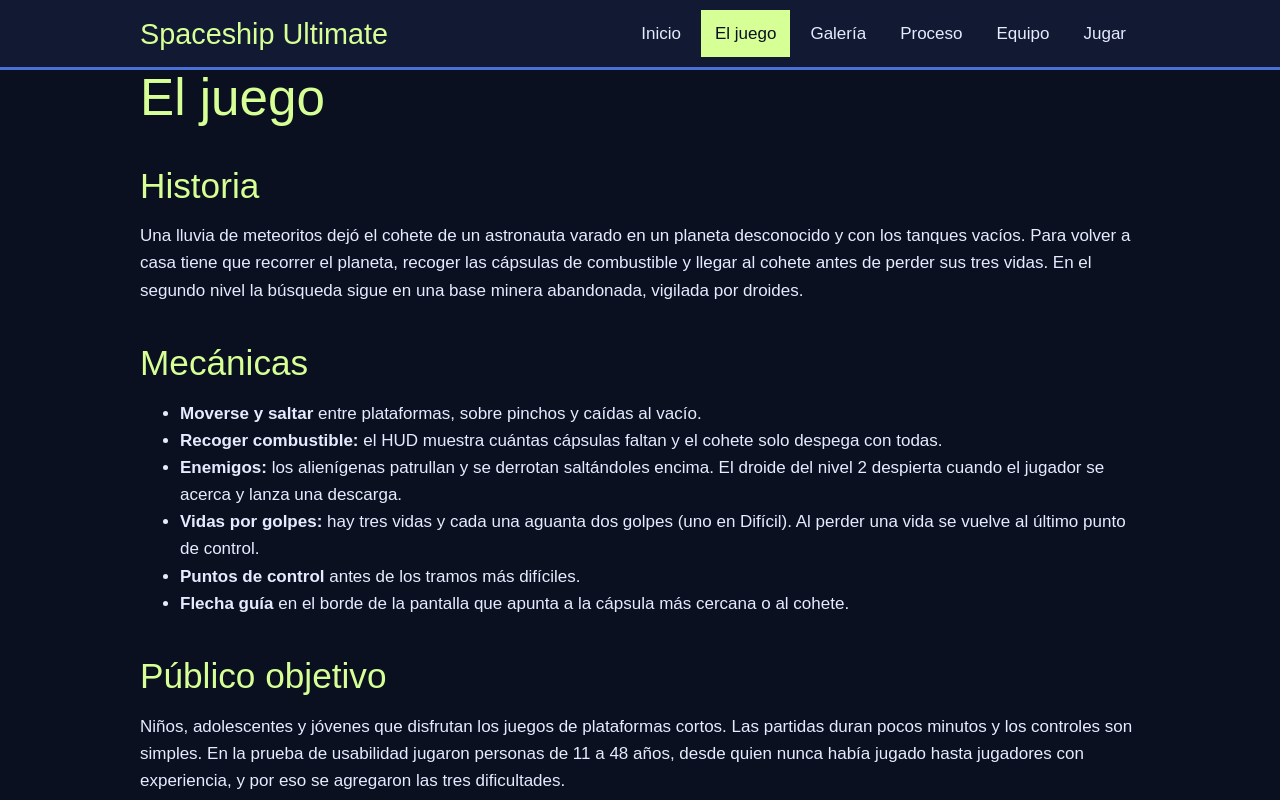
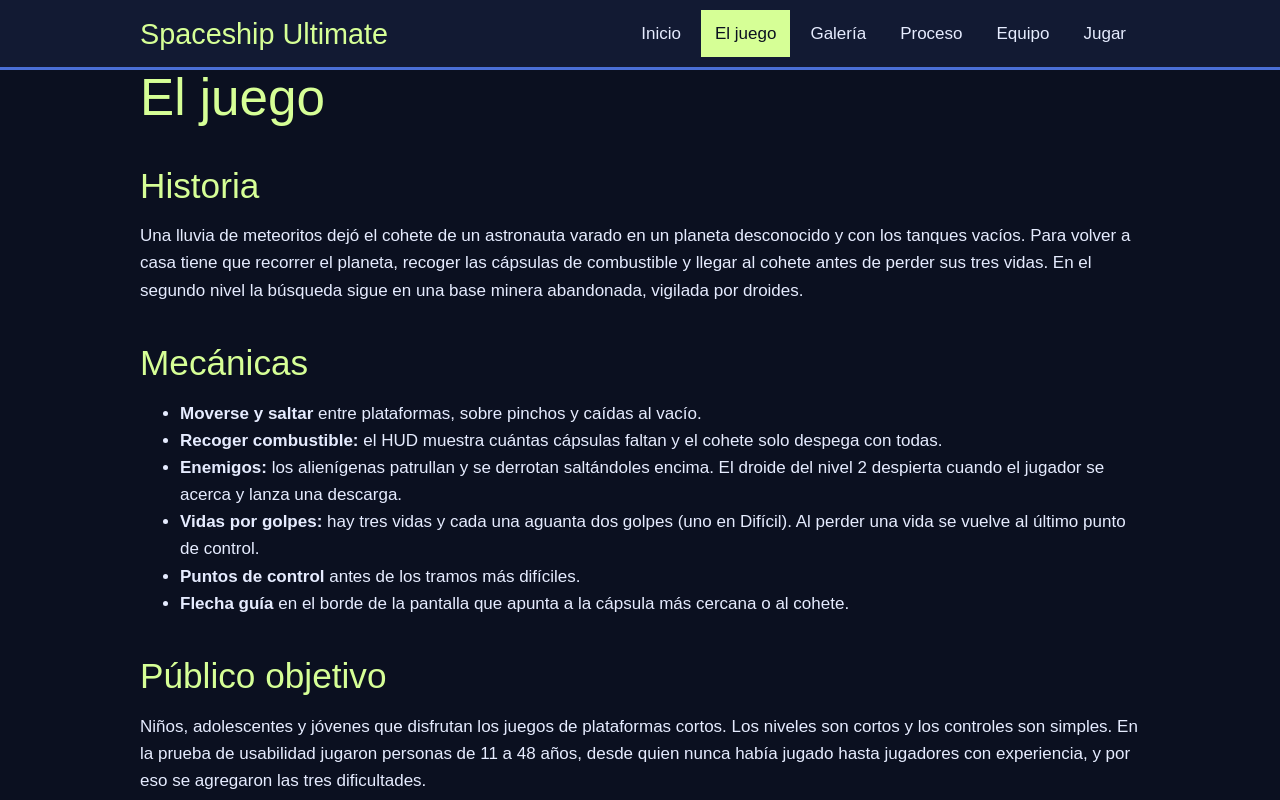
Before and after one commit to edle18/edle18.github.io, a plain HTML site: page juego.html in a window 1280 px wide. Shown: the top 800 px of the page. Drawn offline with Linux system fonts and the light colour scheme; a web font is replaced by a local one.

Commit message:
Ajuste de texto en El juego

```diff
--- a/juego.html
+++ b/juego.html
@@ -57,8 +57,8 @@
 
     <section class="aparecer">
       <h2>Público objetivo</h2>
-      <p>Niños, adolescentes y jóvenes que disfrutan los juegos de plataformas cortos. Las partidas duran pocos
-        minutos y los controles son simples. En la prueba de usabilidad jugaron personas de 11 a 48 años, desde
+      <p>Niños, adolescentes y jóvenes que disfrutan los juegos de plataformas cortos. Los niveles son
+        cortos y los controles son simples. En la prueba de usabilidad jugaron personas de 11 a 48 años, desde
         quien nunca había jugado hasta jugadores con experiencia, y por eso se agregaron las tres dificultades.</p>
     </section>
 
```
